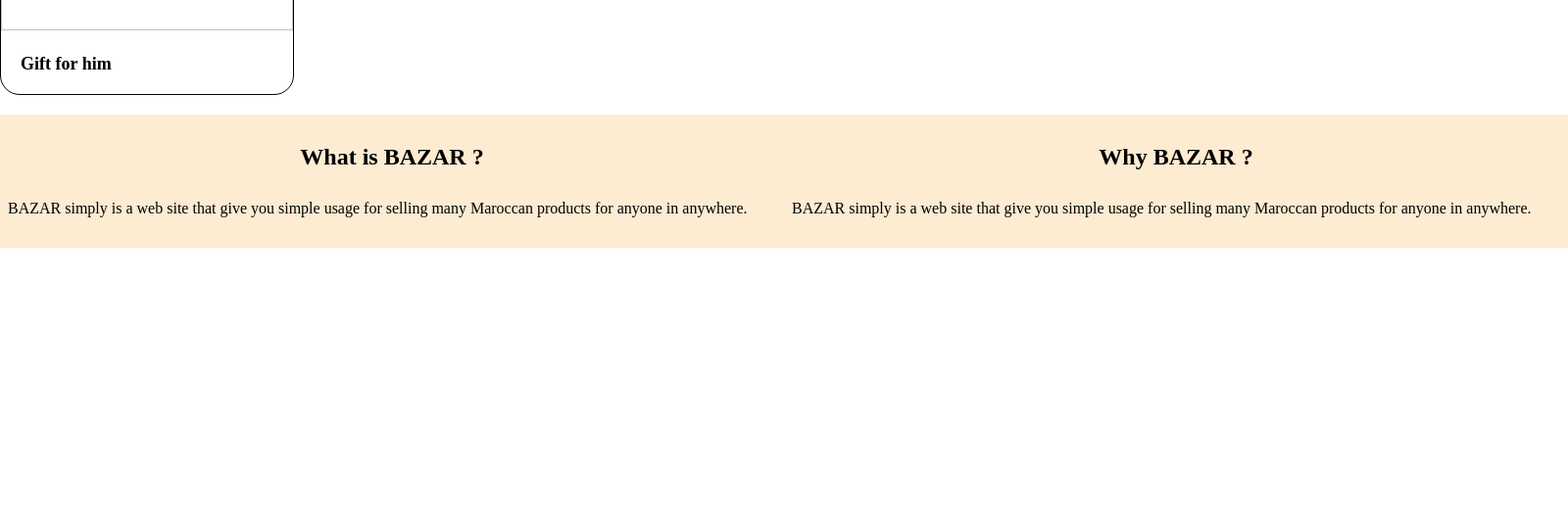
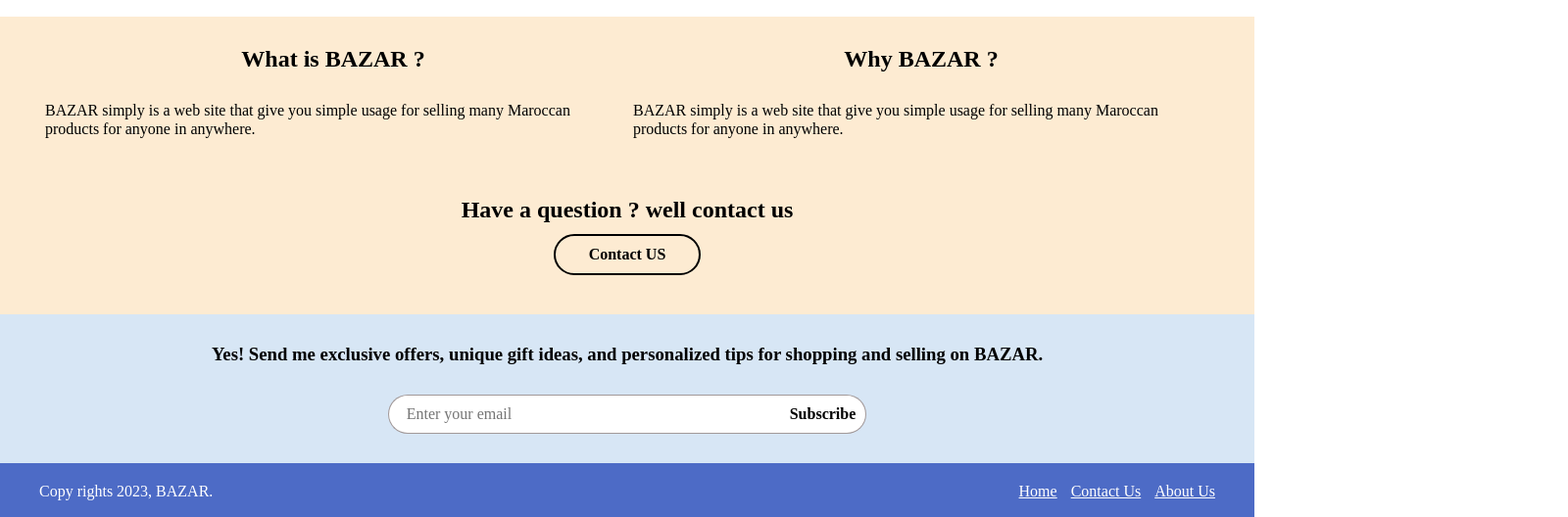
Before and after one commit to rlabbiz/bazar, a plain HTML site: page index.html in a window 1280 px wide. Shown: the part 907-1435 px from the top of the page at 98% size, 1600 px wide, since content can reach past the window. Before the commit the page ends 1190 px from the top, so only its background shows below. Drawn offline with Linux system fonts and the light colour scheme.

Commit message:
add more stylesheet

```diff
--- a/index.html
+++ b/index.html
@@ -10,9 +10,10 @@
 </head>
 <body>
     <!-- div to controle all page  -->
-    <div class="home">
+    <div class="cotainer">
         <!-- header that contains search and singup and singin form -->
-        <header>
+        <div class="befor-header">
+            <header class="home">
                 <div class="header-name">
                     <img src="images/logo.png" alt="BAZAR logo" class="header-name-logo" width="120" height="120"/>
                 </div>
@@ -30,10 +31,12 @@
                     <!-- <a href="#"><i class="fa-solid fa-cart-shopping">s</i></a> -->
                 </div>
             </header>
+        </div>
 
         <!-- section that contains the section of site -->
+        <div class="befor-section">
             <section>
-            <div class="sction-catogries">
+                <div class="home sction-catogries">
                     <div class="section-catogries-name">
                         <h2>Shop our Catogries</h2>
                     </div>
@@ -64,7 +67,8 @@
                         </div>
                     </div>
                 </div>
-            <div class="section-bazar">
+                <div class="before-bazar">
+                    <div class="home section-bazar">
                         <div class="bazar">
                             <div class="bazar-name">
                                 <h2>What is BAZAR ?</h2>
@@ -87,11 +91,37 @@
                                 </p>
                             </div>
                         </div>
+                        <div class="section-question">
+                            <h2>Have a question ? well contact us </h2>
+                            <a href="#">Contact US</a>
+                        </div>
+                    </div>
+                </div>
+                <div class="before-email">
+                    <div class="home section-email">
+                        <h3>Yes! Send me exclusive offers, unique gift ideas, and personalized tips for shopping and selling on BAZAR.</h3>
+                        <div class="section-input">
+                            <input type="email" placeholder="Enter your email"/>
+                            <button type="button">Subscribe</button>
+                        </div>
+                    </div>
                 </div>
             </section>
+        </div>
 
         <!-- footer that contains the links of secial media and pages of site -->
-        <footer></footer>
+        <div class="before-footer">
+            <footer class="home">
+                <div class="footer-rights">
+                    <p>Copy rights 2023, BAZAR.</p>
+                </div>
+                <div class="footer-links">
+                    <a href="#">Home</a>
+                    <a href="#">Contact Us</a>
+                    <a href="#">About Us</a>
+                </div>
+            </footer>
+        </div>
     </div>
     <script src="https://kit.fontawesome.com/8c404414cb.js" crossorigin="anonymous"></script>
     <script src="scripts/script.js"></script>
--- a/styles/style.css
+++ b/styles/style.css
@@ -5,15 +5,19 @@
 }
 
 .home {
-    width: 1600px;
+    width: 1200px;
     margin: 0 auto;
+}
+
+.befor-header {
+    border-bottom: solid rgb(222, 222, 222) 3px;
 }
 
 header {
     display: flex;
     justify-content: space-between;
-    border-bottom: solid rgb(222, 222, 222) 3px;
 }
+
 header .header-name {
     width: 120px;
     height: 120px;
@@ -33,6 +37,7 @@
     border-bottom-left-radius: 24px;
     border-top-right-radius: 0;
     border-bottom-right-radius: 0;
+    border: solid 1px #a29999;
     border-right: 0;
     height: 45px;
     /* width: 100%; */
@@ -46,17 +51,22 @@
     height: 45px;
     background-color: inherit;
     cursor: pointer;
+    border-top-right-radius: 24px;
+    border-bottom-right-radius: 24px;
+    border: solid 1px #a29999;
+    border-left: 0;
 }
 
 header .header-form {
-    margin: 60px;
+    margin: 60px 0;
     text-align: left;
     flex: 1;
+    text-align: right;
 }
 
 header .header-form a {
     padding: 0 10px;
-
+    text-decoration: none;
 }
 
 /* start section style */
@@ -76,14 +86,14 @@
 }
 
 section .shop-catogries {
-    width: 100%;
+    /* width: 100%; */
     display: flex;
     justify-content: space-between;
     flex-wrap: wrap ;
 }
 
 section .shop-catogries .one-catogre {
-    width: 300px;
+    width: 250px;
     border: solid black 1px;
     border-radius: 20px;
     margin-bottom: 20px;
@@ -91,7 +101,7 @@
 
 section .shop-catogries .one-catogre img {
     width: 100%;
-    height: 300px;
+    height: 250px;
     border-top-left-radius: 20px;
     border-top-right-radius: 20px;
 }
@@ -103,15 +113,17 @@
 }
 
 section .section-bazar {
-    width: 100%;
-    background-color: #FDEBD2;
+    /* width: 100%; */
     display: flex;
     justify-content: space-between;
     flex-wrap: wrap;
     /* padding: 0 10px; */
-    margin-bottom: 30px;
+    /* margin-bottom: 30px; */
 }
 
+section .before-bazar {
+    background-color: #FDEBD2;
+}
 
 section .section-bazar .bazar{
     width: 49%;
@@ -128,3 +140,86 @@
     width: 100%;
     margin-bottom: 30px;
 }
+
+section .section-bazar .section-question {
+    width: 100%;
+    text-align: center !important;
+    margin: 30px;
+}
+
+section .section-bazar .section-question a{
+    color: black;
+    border: solid 2px black;
+    padding: 10px;
+    margin: 10px auto;
+    display: block;
+    width: 150px;
+    border-radius: 24px;
+    text-decoration: none;
+    font-weight: bold;
+    transition: .3s ease-in-out;
+}
+section .section-bazar .section-question a:hover {
+    box-shadow: 1px 1px 6px 0px black;
+}
+
+
+section .before-email {
+    background-color: #D7E6F5;
+}
+section .section-email {
+    padding: 30px 0;
+    text-align: center !important;
+}
+
+section .section-email h3 {
+    margin-bottom: 30px;
+}
+
+section .section-email input {
+    width: 400px;
+    height: 40px;
+    border-radius: 20px;
+    border: solid 1px #a29999;
+    padding-left: 18px;
+    border-top-left-radius: 24px;
+    border-bottom-left-radius: 24px;
+    border-top-right-radius: 0;
+    border-bottom-right-radius: 0;
+    border-right: 0;
+    margin: 0;
+}
+
+section .section-email button {
+    padding: 10px;
+    background-color: white;
+    border: solid 1px #a29999;
+    border-left: 0;
+    margin: 0;
+    font-weight: bold;
+    cursor: pointer;
+    margin-left: -4px;
+    border-top-right-radius: 24px;
+    border-bottom-right-radius: 24px;
+}
+
+/* start footer styling */
+.before-footer {
+    background-color: #4D6BC6;
+}
+
+footer {
+    display: flex;
+    color: white;
+    padding: 20px 0;
+    justify-content: space-between;
+}
+
+footer .footer-links {
+
+}
+
+footer .footer-links a{
+    color: white;
+    margin-left: 10px;
+}
```
Lines whose indentation alone changed are shown as unchanged.
